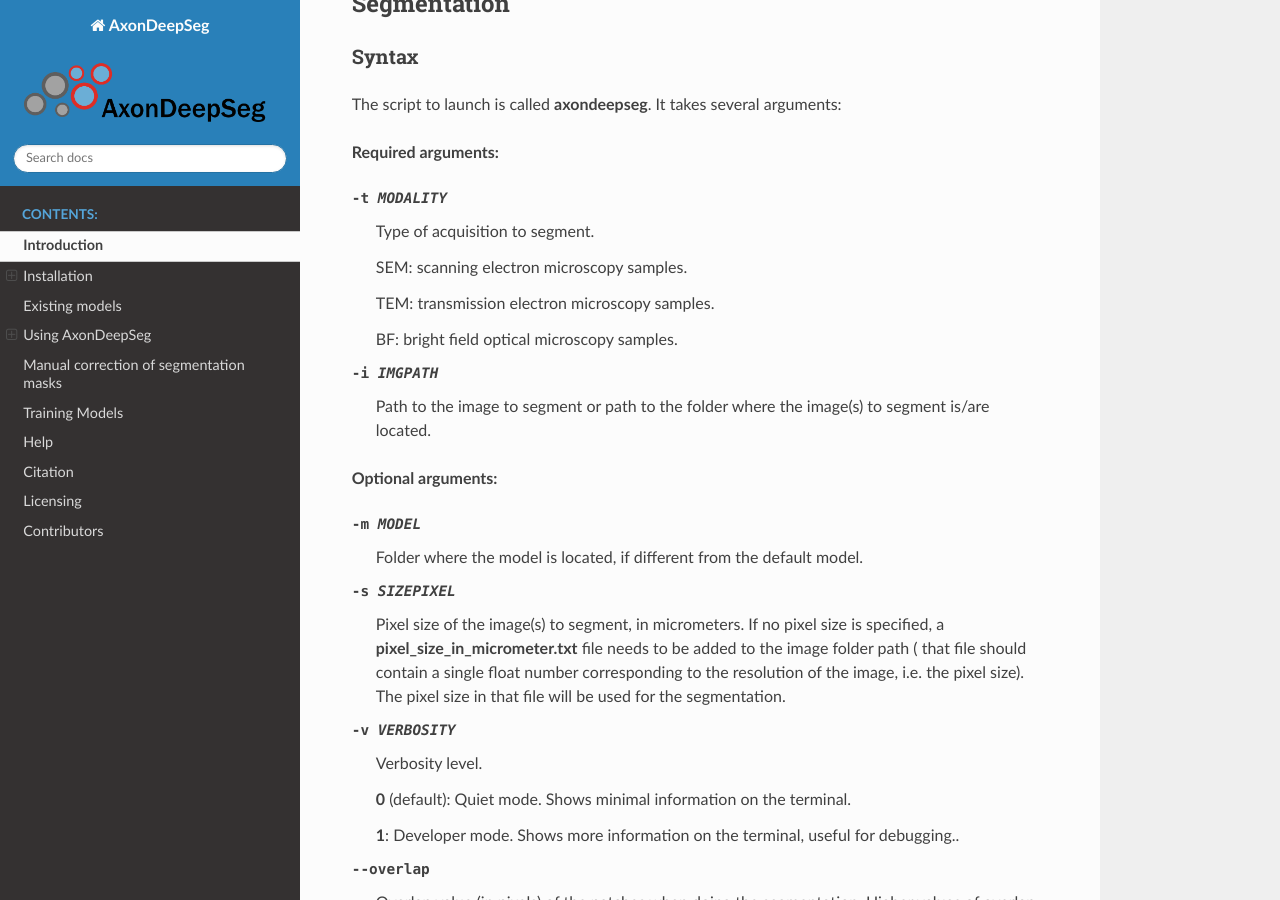
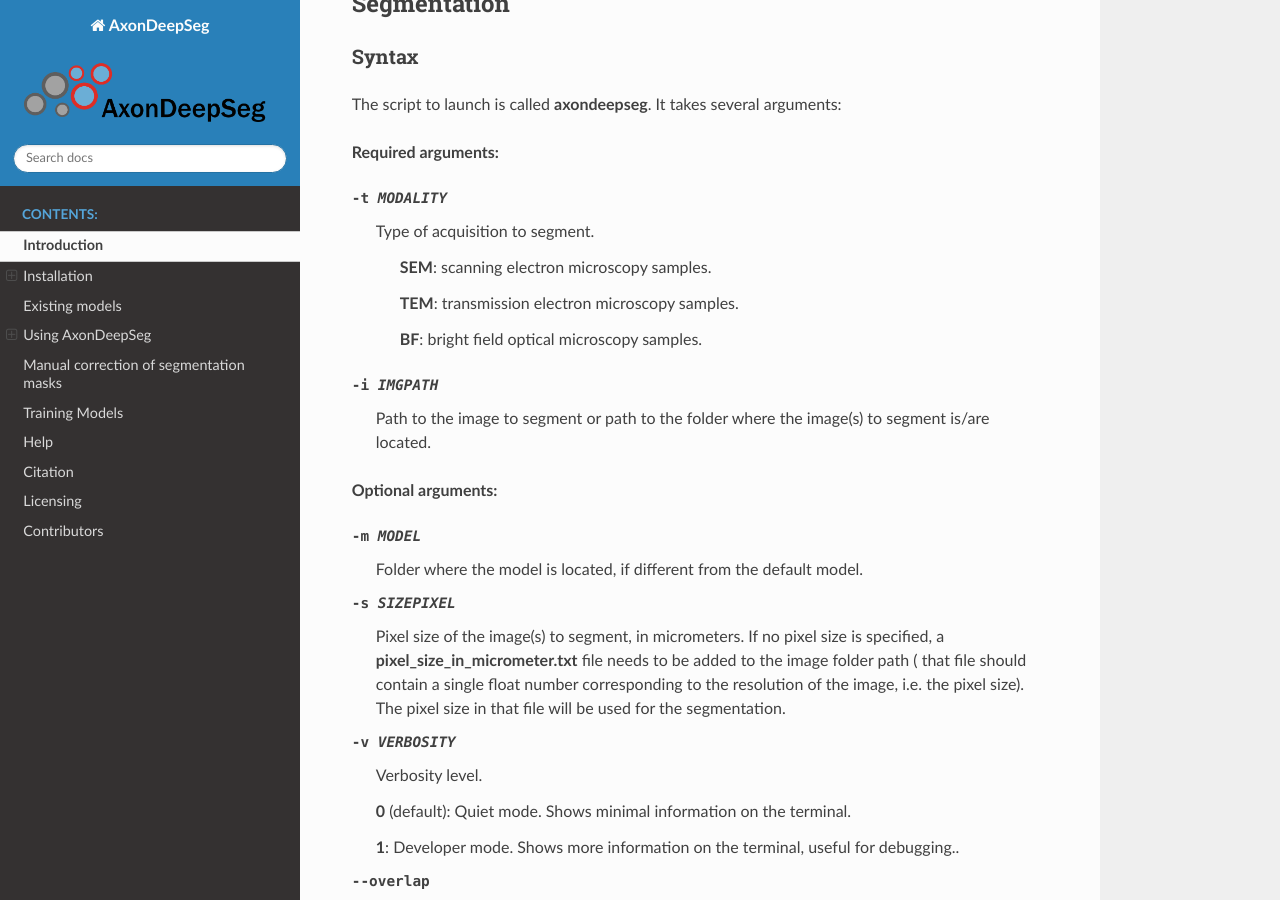
Before and after one commit to axondeepseg/axondeepseg, a Sphinx documentation site: the page built from docs/source/documentation.rst, in a window 1280 px wide and 900 px high, scrolled down 7741 px. Built offline with Sphinx 7.4.7 and the Read the Docs theme 2.0.0, drawn with Linux system fonts in a browser that asks for light colours; some of the changed lines change nothing that is shown.

Commit message:
Cosmetic cleanup

```diff
--- a/docs/source/documentation.rst
+++ b/docs/source/documentation.rst
@@ -220,11 +220,11 @@
 -t MODALITY
                     Type of acquisition to segment.
 
-                    SEM: scanning electron microscopy samples.
+                        **SEM**: scanning electron microscopy samples.
 
-                    TEM: transmission electron microscopy samples.
+                        **TEM**: transmission electron microscopy samples.
 
-                    BF: bright field optical microscopy samples.
+                        **BF**: bright field optical microscopy samples.
 
 -i IMGPATH
                     Path to the image to segment or path to the folder where the image(s) to segment is/are located.
@@ -238,9 +238,9 @@
 
 -v VERBOSITY        Verbosity level.
 
-                    **0** (default): Quiet mode. Shows minimal information on the terminal.
+                        **0** (default): Quiet mode. Shows minimal information on the terminal.
 
-                    **1**: Developer mode. Shows more information on the terminal, useful for debugging..
+                        **1**: Developer mode. Shows more information on the terminal, useful for debugging..
 
 --overlap           Overlap value (in pixels) of the patches when doing the segmentation.
                     Higher values of overlap can improve the segmentation at patch borders, but also increase the segmentation time. Default value: 48. Recommended range of values: [10-100].
```
